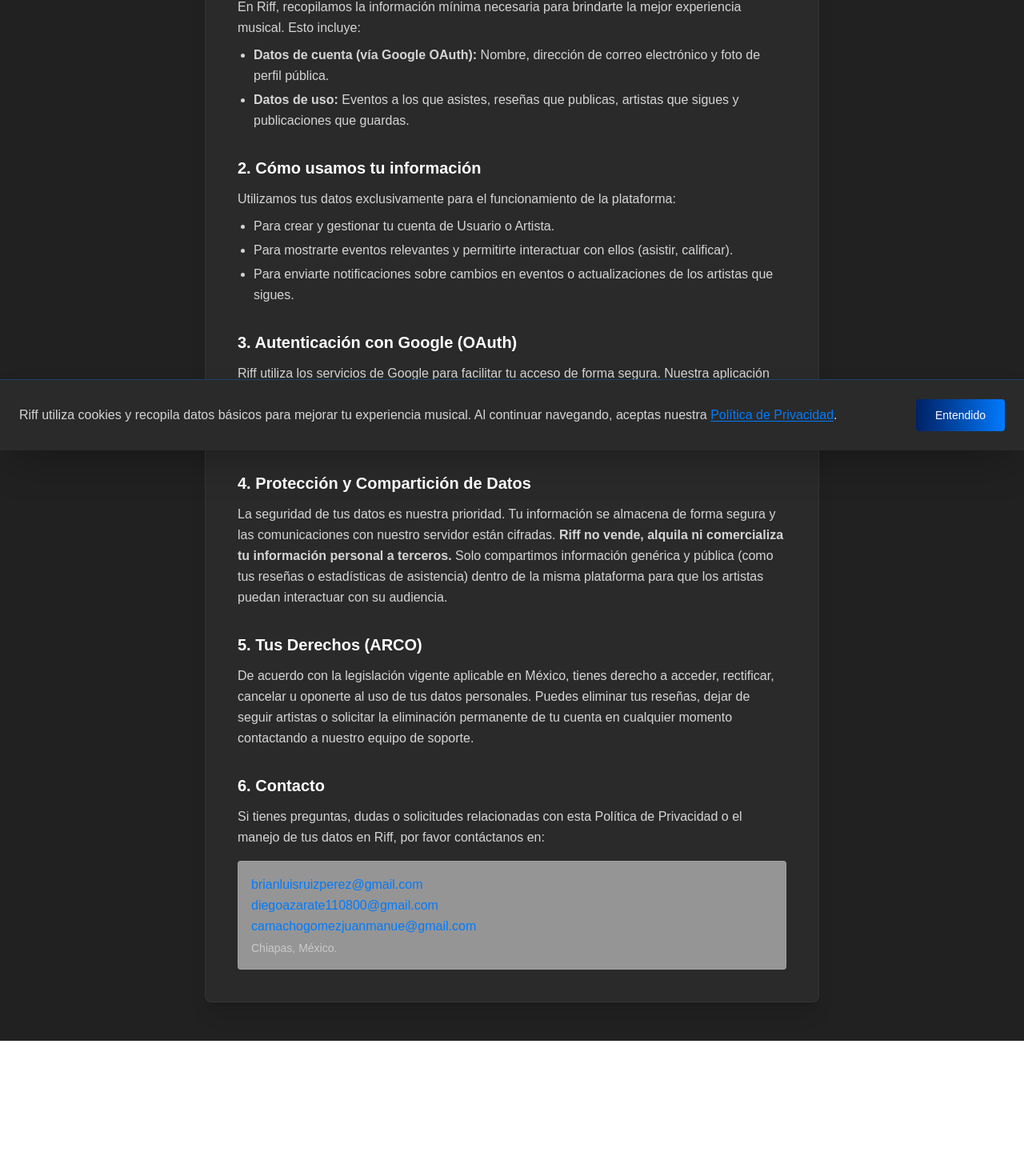
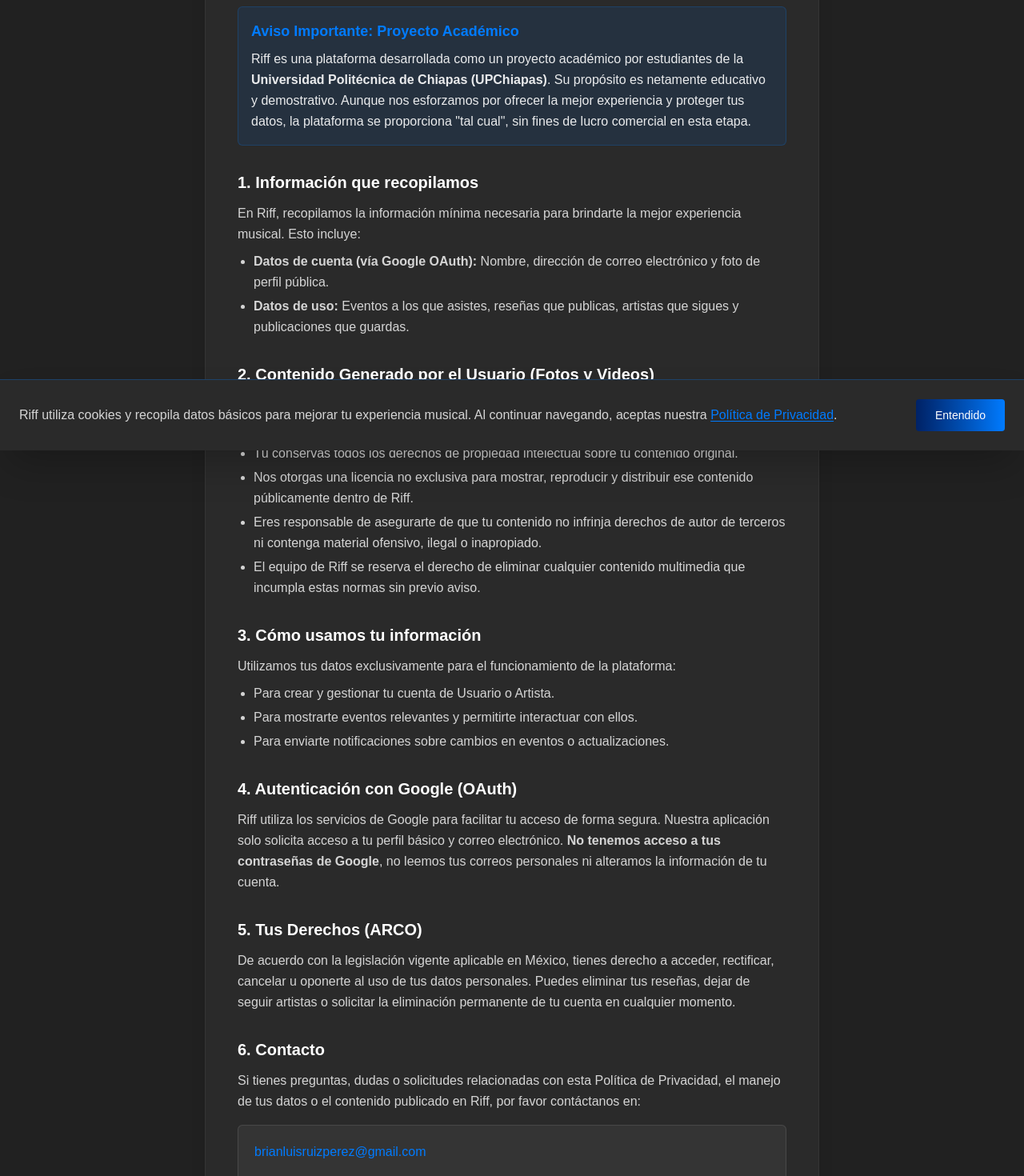
Before and after one commit to Riff-UP/frontend, a Next.js app: page /privacy in a window 1280 px wide. Shown: the part 237-1707 px from the top of the page at 80% size. Before the commit the page ends 1538 px from the top, so only its background shows below. Built offline with nearby package versions, Linux system fonts and the light colour scheme.

Commit message:
color changed

```diff
--- a/src/app/privacy/page.tsx
+++ b/src/app/privacy/page.tsx
@@ -14,9 +14,21 @@
           </Link>
         </div>
 
-        <h1 className="text-3xl sm:text-4xl font-bold text-white mb-2">Política de Privacidad</h1>
+        <h1 className="text-3xl sm:text-4xl font-bold text-white mb-2">Política de Privacidad y Términos</h1>
+        <p className="text-white/50 text-sm mb-8">Última actualización: 17 de marzo de 2026</p>
 
         <div className="space-y-8 text-white/80 leading-relaxed text-sm sm:text-base">
+
+          {/* NUEVA SECCIÓN: Propósito del Proyecto */}
+          <section className="p-4 bg-riff-primary/10 border border-riff-primary/20 rounded-md">
+            <h2 className="text-lg font-semibold text-riff-primary mb-2">Aviso Importante: Proyecto Académico</h2>
+            <p className="text-white/90">
+              Riff es una plataforma desarrollada como un proyecto académico por estudiantes de la
+              <strong> Universidad Politécnica de Chiapas (UPChiapas)</strong>. Su propósito es netamente
+              educativo y demostrativo. Aunque nos esforzamos por ofrecer la mejor experiencia y proteger
+              tus datos, la plataforma se proporciona "tal cual", sin fines de lucro comercial en esta etapa.
+            </p>
+          </section>
 
           <section>
             <h2 className="text-xl font-semibold text-white mb-3">1. Información que recopilamos</h2>
@@ -27,33 +39,36 @@
             </ul>
           </section>
 
+          {/* NUEVA SECCIÓN: Contenido Multimedia */}
           <section>
-            <h2 className="text-xl font-semibold text-white mb-3">2. Cómo usamos tu información</h2>
-            <p>Utilizamos tus datos exclusivamente para el funcionamiento de la plataforma:</p>
+            <h2 className="text-xl font-semibold text-white mb-3">2. Contenido Generado por el Usuario (Fotos y Videos)</h2>
+            <p>
+              Como usuario o artista, puedes subir contenido multimedia (fotografías, videos, portadas de eventos o publicaciones) a Riff. Al hacerlo, aceptas que:
+            </p>
             <ul className="list-disc pl-5 mt-2 space-y-1">
-              <li>Para crear y gestionar tu cuenta de Usuario o Artista.</li>
-              <li>Para mostrarte eventos relevantes y permitirte interactuar con ellos (asistir, calificar).</li>
-              <li>Para enviarte notificaciones sobre cambios en eventos o actualizaciones de los artistas que sigues.</li>
+              <li>Tú conservas todos los derechos de propiedad intelectual sobre tu contenido original.</li>
+              <li>Nos otorgas una licencia no exclusiva para mostrar, reproducir y distribuir ese contenido públicamente dentro de Riff.</li>
+              <li>Eres responsable de asegurarte de que tu contenido no infrinja derechos de autor de terceros ni contenga material ofensivo, ilegal o inapropiado.</li>
+              <li>El equipo de Riff se reserva el derecho de eliminar cualquier contenido multimedia que incumpla estas normas sin previo aviso.</li>
             </ul>
           </section>
 
           <section>
-            <h2 className="text-xl font-semibold text-white mb-3">3. Autenticación con Google (OAuth)</h2>
+            <h2 className="text-xl font-semibold text-white mb-3">3. Cómo usamos tu información</h2>
+            <p>Utilizamos tus datos exclusivamente para el funcionamiento de la plataforma:</p>
+            <ul className="list-disc pl-5 mt-2 space-y-1">
+              <li>Para crear y gestionar tu cuenta de Usuario o Artista.</li>
+              <li>Para mostrarte eventos relevantes y permitirte interactuar con ellos.</li>
+              <li>Para enviarte notificaciones sobre cambios en eventos o actualizaciones.</li>
+            </ul>
+          </section>
+
+          <section>
+            <h2 className="text-xl font-semibold text-white mb-3">4. Autenticación con Google (OAuth)</h2>
             <p>
               Riff utiliza los servicios de Google para facilitar tu acceso de forma segura. Nuestra aplicación solo
               solicita acceso a tu perfil básico y correo electrónico. <strong>No tenemos acceso a tus contraseñas de Google</strong>,
-              no leemos tus correos personales ni alteramos la información de tu cuenta de Google.
-            </p>
-          </section>
-
-          <section>
-            <h2 className="text-xl font-semibold text-white mb-3">4. Protección y Compartición de Datos</h2>
-            <p>
-              La seguridad de tus datos es nuestra prioridad. Tu información se almacena de forma segura y las
-              comunicaciones con nuestro servidor están cifradas. <strong>Riff no vende, alquila ni comercializa
-              tu información personal a terceros.</strong> Solo compartimos información genérica y pública (como
-              tus reseñas o estadísticas de asistencia) dentro de la misma plataforma para que los artistas
-              puedan interactuar con su audiencia.
+              no leemos tus correos personales ni alteramos la información de tu cuenta.
             </p>
           </section>
 
@@ -62,22 +77,30 @@
             <p>
               De acuerdo con la legislación vigente aplicable en México, tienes derecho a acceder, rectificar,
               cancelar u oponerte al uso de tus datos personales. Puedes eliminar tus reseñas, dejar de seguir
-              artistas o solicitar la eliminación permanente de tu cuenta en cualquier momento contactando
-              a nuestro equipo de soporte.
+              artistas o solicitar la eliminación permanente de tu cuenta en cualquier momento.
             </p>
           </section>
 
+          {/* SECCIÓN DE CONTACTO */}
           <section>
             <h2 className="text-xl font-semibold text-white mb-3">6. Contacto</h2>
             <p>
-              Si tienes preguntas, dudas o solicitudes relacionadas con esta Política de Privacidad o el manejo
-              de tus datos en Riff, por favor contáctanos en:
+              Si tienes preguntas, dudas o solicitudes relacionadas con esta Política de Privacidad,
+              el manejo de tus datos o el contenido publicado en Riff, por favor contáctanos en:
             </p>
-            <div className="mt-4 p-4 bg-riff-background/50 rounded-sm border border-white/10">
-              <p className="font-medium text-riff-primary">brianluisruizperez@gmail.com</p>
-              <p className="font-medium text-riff-primary">diegoazarate110800@gmail.com</p>
-              <p className="font-medium text-riff-primary">camachogomezjuanmanue@gmail.com</p>
-              <p className="text-sm text-white/50 mt-1">Chiapas, México.</p>
+            <div className="mt-4 p-5 bg-white/5 rounded-md border border-white/10 flex flex-col gap-3">
+              <a href="mailto:brianluisruizperez@gmail.com" className="text-riff-primary hover:text-riff-primary-dark transition-colors font-medium">
+                brianluisruizperez@gmail.com
+              </a>
+              <a href="mailto:diegoazarate110800@gmail.com" className="text-riff-primary hover:text-riff-primary-dark transition-colors font-medium">
+                diegoazarate110800@gmail.com
+              </a>
+              <a href="mailto:camachogomezjuanmanue@gmail.com" className="text-riff-primary hover:text-riff-primary-dark transition-colors font-medium">
+                camachogomezjuanmanue@gmail.com
+              </a>
+              <div className="border-t border-white/10 pt-3 mt-1">
+                <p className="text-sm text-white/50">Chiapas, México.</p>
+              </div>
             </div>
           </section>
 
```
